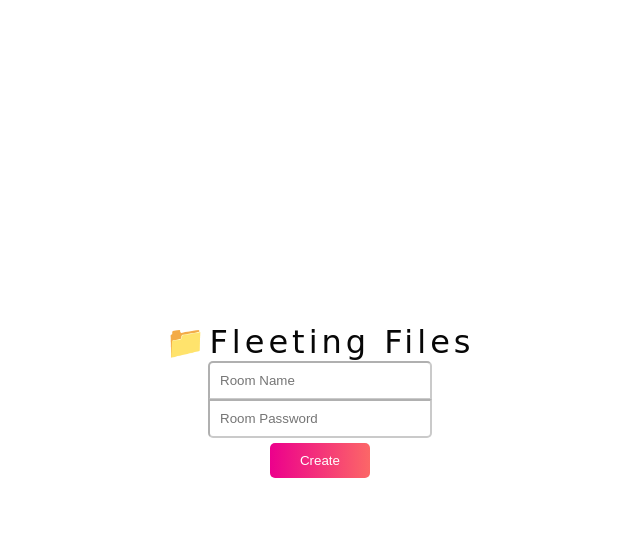
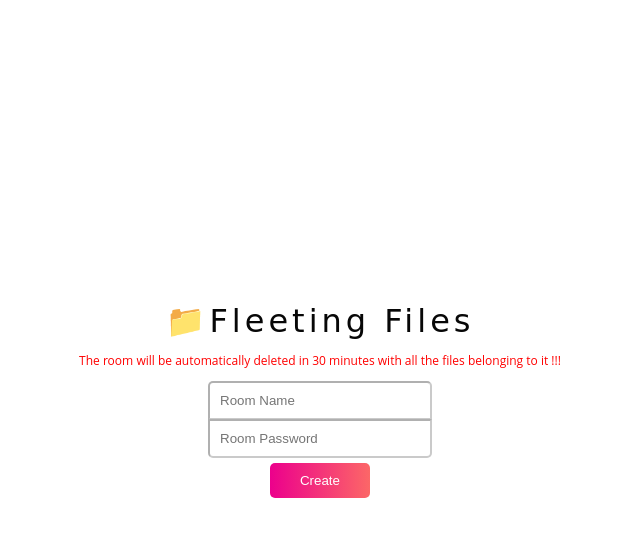
Before and after one commit to Aaftab-Alam/FleetingFiles, a Django app: page /room/create_room in a window 1280 px wide. Shown: the top 537 px of the page, without its empty margins (320-960 px from the left). Run offline with Django 5.2, Linux system fonts and the light colour scheme; parts of the project's set-up code (start-up, migrations or seed data) failed here and were passed over; some web fonts are replaced.

Commit message:
celery configured and working👍

```diff
--- a/room/templates/create_room.html
+++ b/room/templates/create_room.html
@@ -17,6 +17,7 @@
             <form method="POST" action="{% url 'create_room' %}">
                 {% csrf_token %}
                 <h1 class="fleet">📁Fleeting Files</h1>
+                <p style="color:red; font-family:'Open Sans', sans-serif; font-size: 12px;">The room will be automatically deleted in 30 minutes with all the files belonging to it !!!</p>
                 {% for message in messages %}
                 <p style="color:red; font-family:'Open Sans', sans-serif; font-size: 12px;">{{ message }}</p>
                 {% endfor %}
--- a/room/views.py
+++ b/room/views.py
@@ -1,10 +1,15 @@
+from datetime import datetime, timedelta
 from functools import wraps
 
 import boto3
+import pytz
 from botocore.client import Config
 from django.conf import settings
 from django.contrib import messages
+from django.core.exceptions import ObjectDoesNotExist
 from django.shortcuts import HttpResponse, redirect, render
+
+from FleetingFiles.celery import app
 
 from .forms import CreateRoom
 from .models import File, Room
@@ -51,7 +56,8 @@ def get_s3_client():
 
 def room_required(view_func):
     """
-    Decorator to require a room for a view function.
+    This decorator could be used with functions where room is required in users sessions to call that function.
+    If there is no room in user's session then this session asks them to join a room.
 
     Args:
         view_func (function): The view function to be decorated.
@@ -78,10 +84,27 @@ def room_required(view_func):
 
 
 def create_room(request):
+    """
+    Create a room.
+
+    Args:
+        request: The HTTP request object.
+
+    Returns:
+        If the request method is not POST, renders the "create_room.html" template.
+        If request methos is POST and the form is valid, a new room is created,
+        celery worker is called for automatically deleting the room after 30 minutes,
+        redirects to the "room" view.
+        Otherwise, renders the "create_room.html" template.
+
+    Raises:
+        None.
+    """
+
     if request.method != "POST":
         return render(request, "create_room.html")
 
-    request.session.flush()
+    # request.session.flush()
     form = CreateRoom(request.POST)
     if form.is_valid():
         room, created = Room.objects.get_or_create(
@@ -90,6 +113,10 @@ def create_room(request):
         )
         if created:
             request.session["rname"] = room.rname
+            delete_room.apply_async(
+                args=[room.rname],
+                eta=datetime.now(pytz.timezone("UTC")) + timedelta(minutes=30),
+            )
             return redirect("room")
 
     if form.has_error("rname", "unique"):
@@ -101,7 +128,7 @@ def create_room(request):
 
 def join_room(request):
     """
-    Join a room.
+    Join a room using valid credentials.
 
     Args:
         request (HttpRequest): The HTTP request object.
@@ -135,7 +162,7 @@ def leave_room(request):
 @room_required
 def room(request):
     """
-    Render the room view.
+    Render the room view. If room is not found in the database, it means room has already been expired.
 
     Args:
         request (HttpRequest): The HTTP request object.
@@ -148,21 +175,27 @@ def room(request):
         <HttpResponse>
     """
     rname = request.session["rname"]
-    room = Room.objects.get(rname=rname)
+    try:
+        room = Room.objects.get(rname=rname)
+    except ObjectDoesNotExist:
+        request.session.flush()
+        return HttpResponse("Room has expired!")
     files = File.objects.filter(room=room)
     return render(request, "room.html", {"files": files, "rname": rname})
 
 
 def delete_s3_objects(files):
     """
-    Delete S3 objects.
+    Delete S3 objects(files belonging to a particular room).
 
     Args:
           files (QuerySet): The files to be deleted.
 
     Returns:
-          bool: True if the deletion is successful, False otherwise.
+          bool: True if there are no files in a room. True if there are files in room and the deletion is successful, False otherwise.
     """
+    if len(files) == 0:
+        return True
     s3 = get_s3_client()
     s3.delete_objects(
         Bucket=settings.AWS_STORAGE_BUCKET_NAME,
@@ -173,8 +206,9 @@ def delete_s3_objects(files):
     )
     return True
 
-@room_required
-def delete_room(request):
+
+@app.task
+def delete_room(room_name):
     """
     Delete the current room with all the files belonging to it.
 
@@ -185,15 +219,14 @@ def delete_room(request):
         Union[HttpResponse, HttpResponseRedirect]: The HTTP response.
 
     """
-    room = Room.objects.get(rname=request.session["rname"])
+    room = Room.objects.get(rname=room_name)
     files = File.objects.filter(room=room)
     if delete_s3_objects(files):
         files.delete()
         room.delete()
-        request.session.flush()
-        return redirect("/")
+        return "Files deleted succesfully"
     else:
-        return HttpResponse("Files deletion failed")
+        return "Files deletion failed"
 
 
 @room_required
@@ -259,7 +292,11 @@ def download_file(request, file_name):
         Union[HttpResponse, HttpResponseRedirect]: The HTTP response.
 
     """
-    requested_file = File.objects.get(file=file_name)
+    try:
+        requested_file = File.objects.get(file=file_name)
+    except ObjectDoesNotExist:
+        request.session.flush()
+        return HttpResponse("Room has been expired")
 
     # validating if the user requesting the file is from the same room where the file is available
     if requested_file.room.rname == request.session["rname"]:
```
Also changed, not shown: FleetingFiles/celery.py (added, +33 -0 lines), FleetingFiles/settings/base.py (+15 -0 lines), db.sqlite3.
